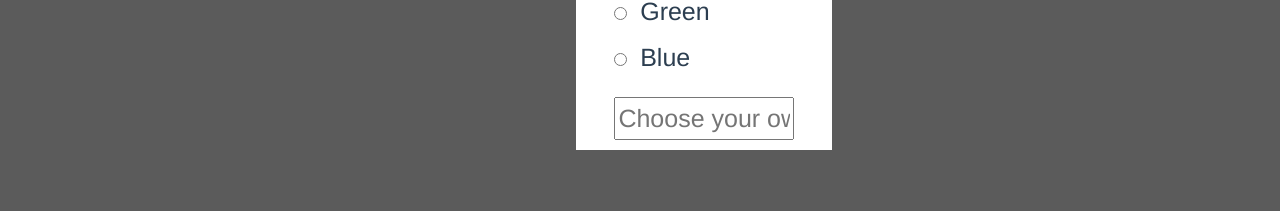
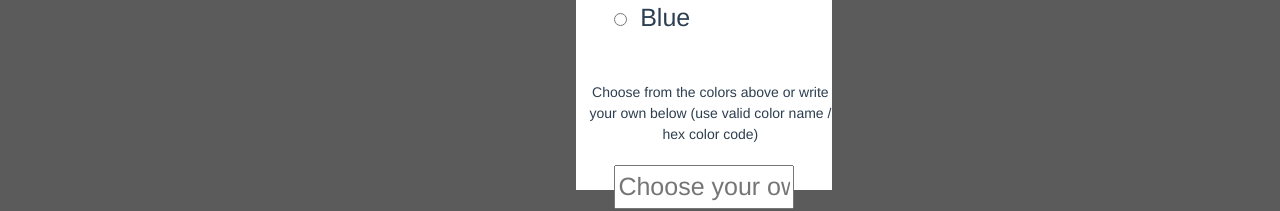
Before and after one commit to ismailnagib/hacktiv-overflow, a Vue app in the folder client/: page /#/ in a window 1280 px wide. Both pictures are taken after a click on the button 66 px from the left and 45 px from the top of the page. Shown: the part 370-581 px from the top of the page. Built offline with nearby package versions, Linux system fonts and the light colour scheme; no server answers.

Commit message:
add notice on color changer

```diff
--- a/client/src/components/colorChanger.vue
+++ b/client/src/components/colorChanger.vue
@@ -14,8 +14,9 @@
           <br>
           <input v-on:click='changeColor()' type="radio" id="blue" value="Blue" v-model="chosencolor">
           <label for="blue">Blue</label>
-          <br>
-          <input v-on:keyup='changeColor()' v-bind:style='{color: defaultColor}' type="text" value="" placeholder='Choose your own color' v-model="chosencolor">
+          <br><br>
+          <label id='yourOwnLabel' for="yourOwn">Choose from the colors above or write your own below (use valid color name / hex color code)</label>
+          <input v-on:keyup='changeColor()' v-bind:style='{color: defaultColor}' type="text" id='yourOwn' value="" placeholder='Choose your own color' v-model="chosencolor">
         </div>
       </div>
     </div>
@@ -100,9 +101,9 @@ export default {
     text-align: left;
     font-size: 25px;
     left: 45%;
-    top: 35%;
+    top: 30%;
     width: 20%;
-    height: 30%;
+    height: 40%;
     z-index: 2001;
   }
   #colorchoiceinput input {
@@ -115,4 +116,8 @@ export default {
   #colorchoiceinput label {
     margin-left: 5%;
   }
+  #yourOwnLabel {
+    font-size: 14px;
+    text-align: center;
+  }
 </style>
```
